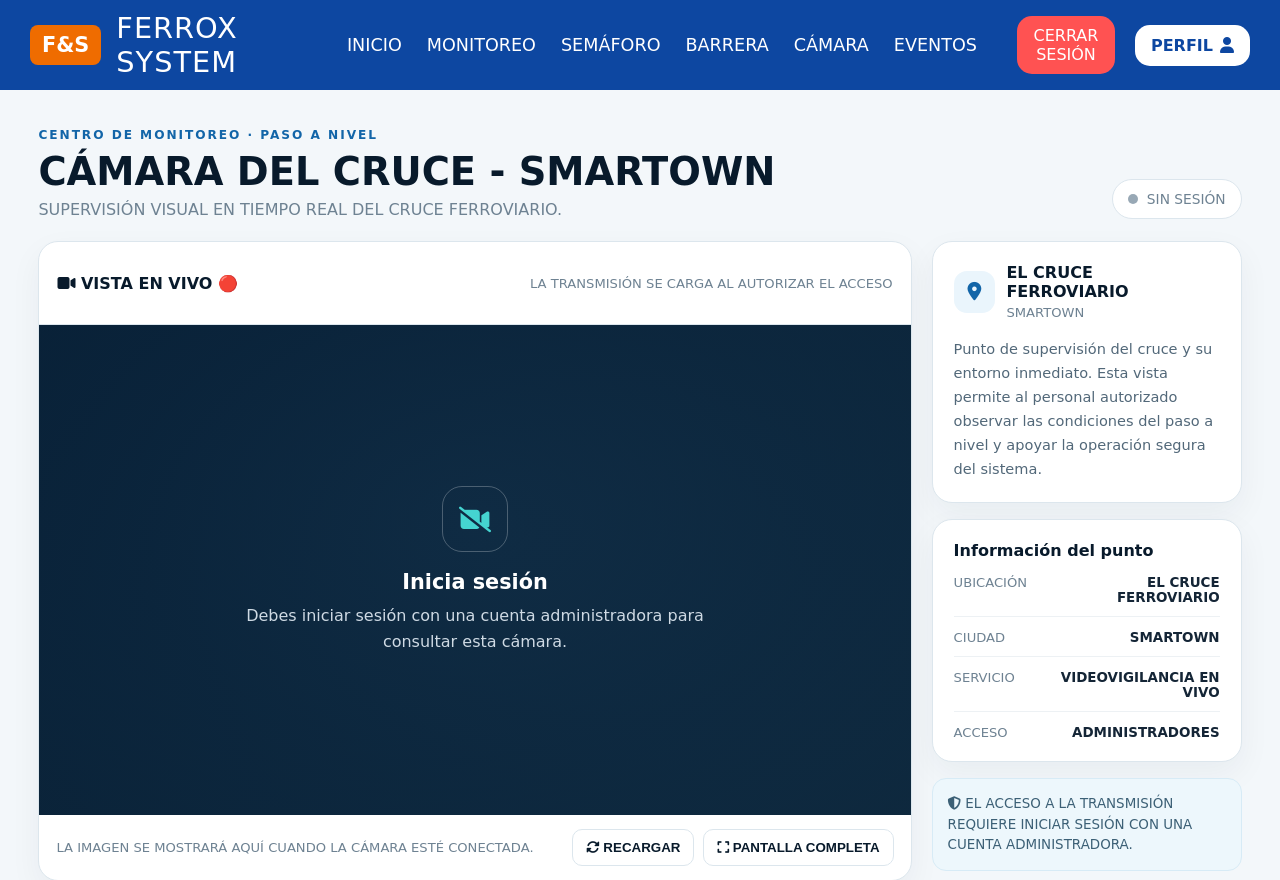
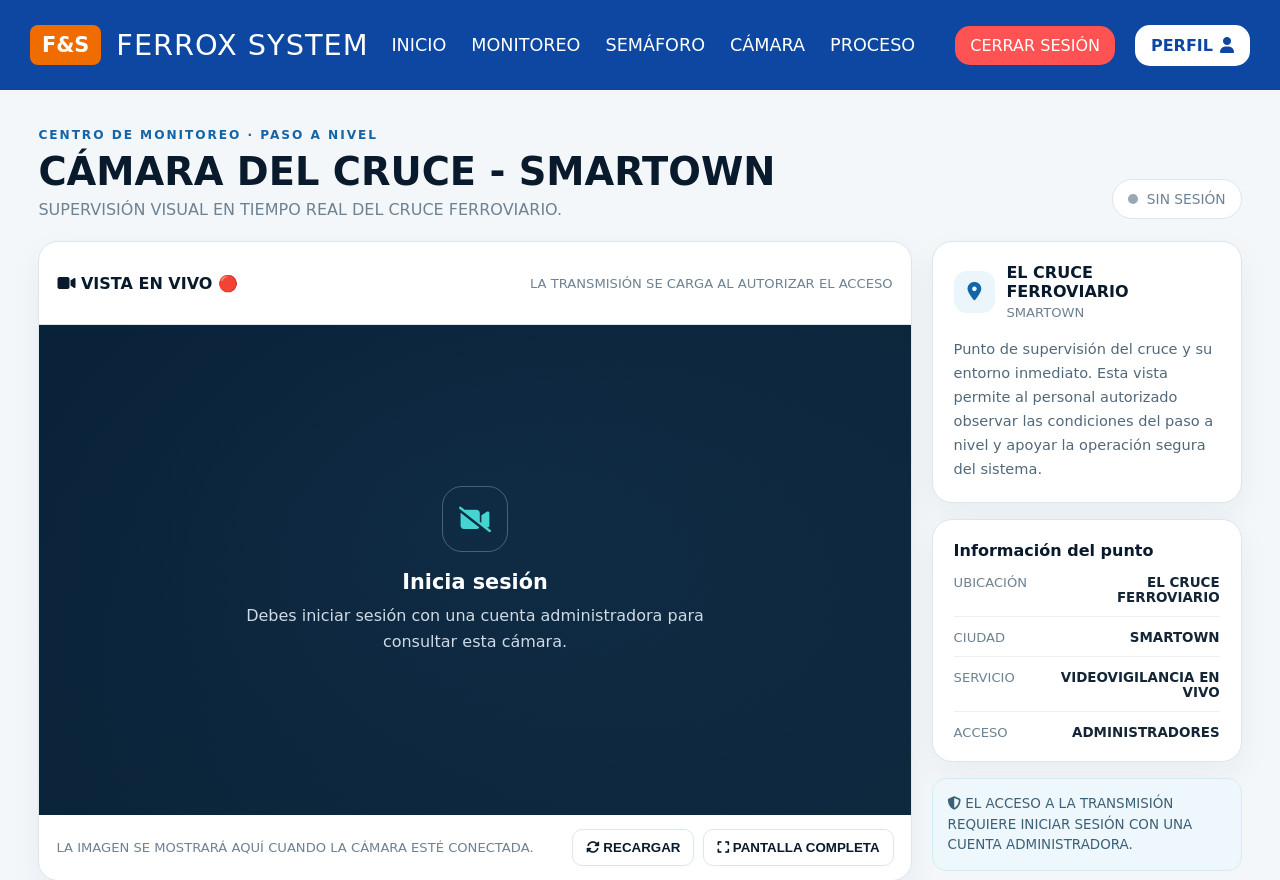
Before and after one commit to Jarodriguez83/FERROX_SYSTEM_WEB, a FastAPI app: page /camara in a window 1280 px wide. Shown: the top 880 px of the page. Run offline with FastAPI, Linux system fonts and the light colour scheme; some web fonts are replaced.

Commit message:
HEADER HTML

```diff
--- a/templates/header.html
+++ b/templates/header.html
@@ -18,10 +18,9 @@
             <nav class="nav-links">
                 <a onclick="window.location.href='/home'">INICIO</a>
                 <a onclick="window.location.href='/monitoreo'">MONITOREO</a>
-                <a href="/semaforo">SEMÁFORO</a>
-                <a onclick="window.location.href='/prototipo'">BARRERA</a>
+                <a onclick="window.location.href='/semaforo'">SEMÁFORO</a>
                 <a onclick="window.location.href='/camara'">CÁMARA</a>
-                <a onclick="window.location.href='/asistente'">EVENTOS</a>
+                <a href="/proceso">PROCESO</a>
             </nav>
 
             <div class="user-section">
```
